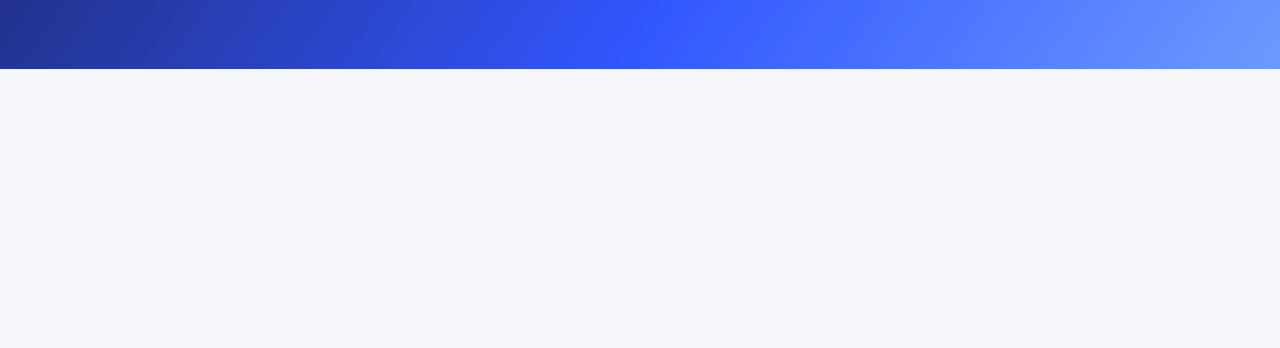
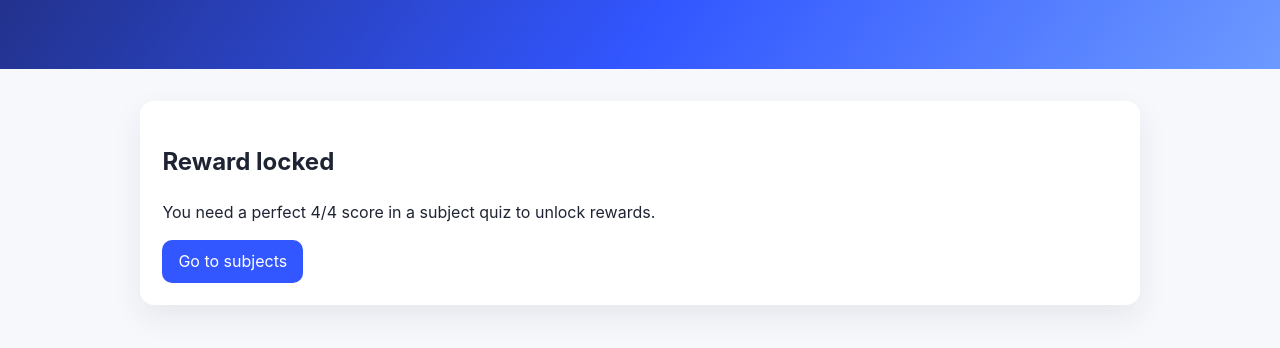
Before and after one commit to Mjmimo/quiz, a plain HTML site: page reward.html in a window 1280 px wide. Shown: the part 200-548 px from the top of the page. Drawn offline with Linux system fonts and the light colour scheme.

Commit message:
Update reward.html

```diff
--- a/reward.html
+++ b/reward.html
@@ -16,8 +16,8 @@
     </header>
 
     <main class="container">
-      <section id="reward-unlocked" class="quiz-result hidden">
-        <h2>Reward unlocked</h2>
+      <section id="reward-locked" class="quiz-result hidden">
+        <h2>Reward locked</h2>
         <p>You need a perfect 4/4 score in a subject quiz to unlock rewards.</p>
         <a class="btn" id="go-subject-btn" href="index.html">Go to subjects</a>
       </section>
```
